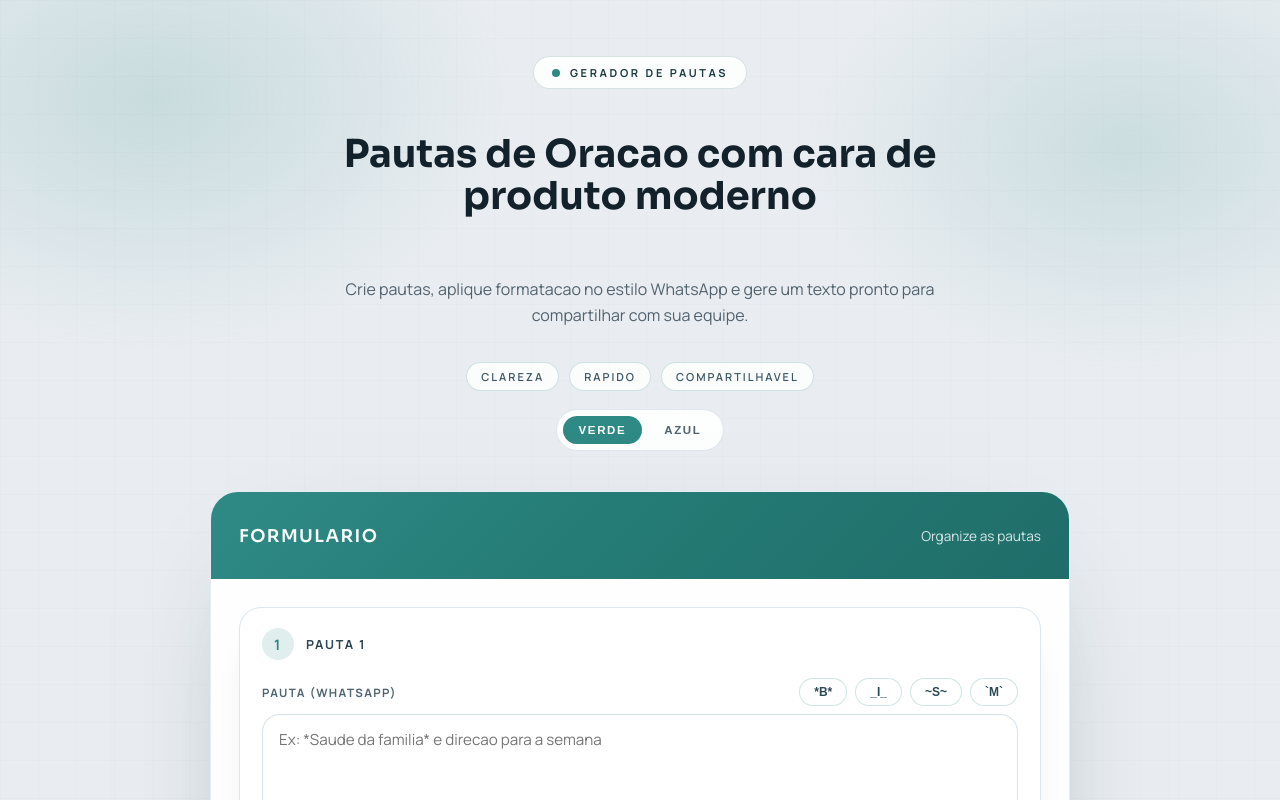
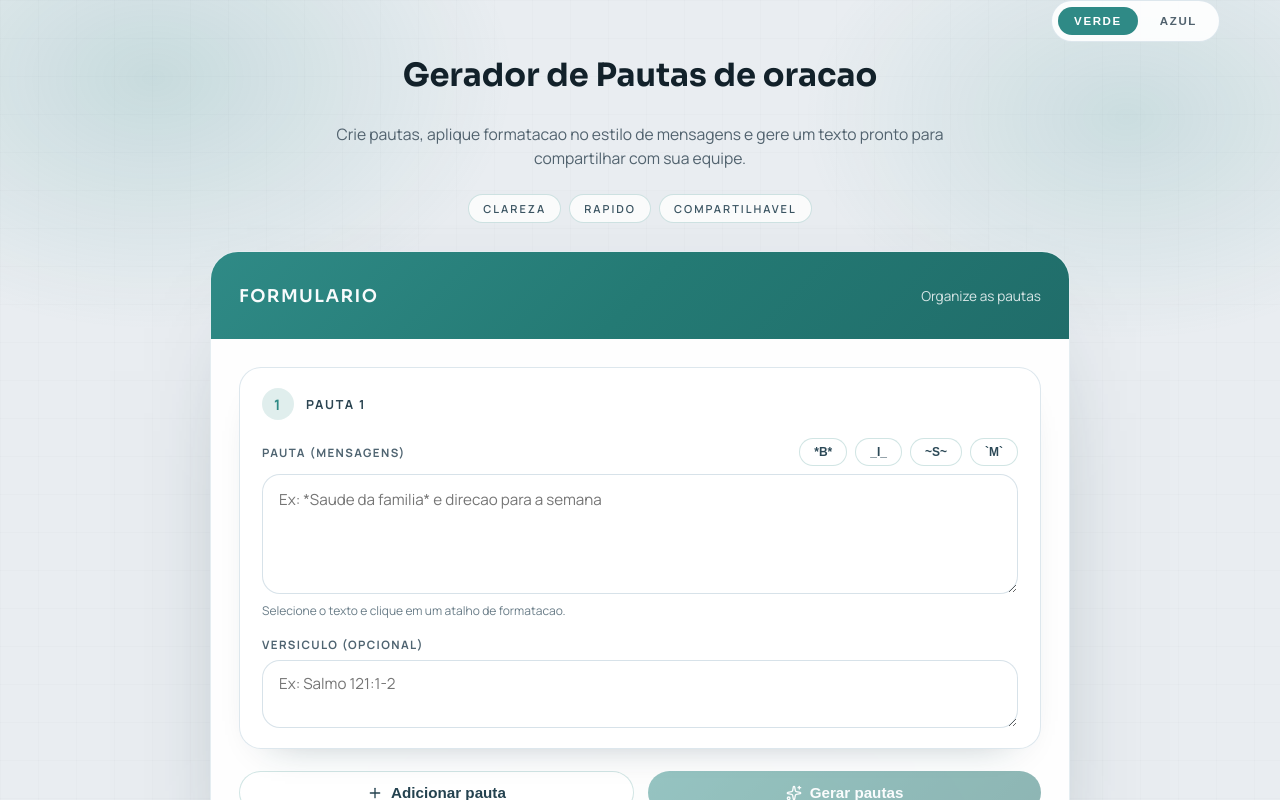
Before and after one commit to victtorvpb/prayer-guidelines-frontend, a React (Vite) app: page / in a window 1280 px wide. Shown: the top 800 px of the page. Built offline with nearby package versions, Linux system fonts and the light colour scheme.

Commit message:
feat: add prayer agenda feature with form fields and Vercel deployment instructions

```diff
--- /dev/null
+++ b/src/components/prayer-guidelines/fields.tsx
@@ -0,0 +1,190 @@
+import styled from "styled-components";
+
+const Field = styled.div`
+  display: flex;
+  flex-direction: column;
+  gap: 8px;
+`;
+
+const SectionHeader = styled.div`
+  display: flex;
+  justify-content: space-between;
+  align-items: center;
+  gap: 12px;
+`;
+
+const FieldLabel = styled.label`
+  font-size: 0.72rem;
+  font-weight: 700;
+  text-transform: uppercase;
+  letter-spacing: 0.12em;
+  color: #4f6471;
+`;
+
+const ShortcutRow = styled.div`
+  display: flex;
+  flex-wrap: wrap;
+  gap: 8px;
+`;
+
+const ShortcutButton = styled.button`
+  border-radius: 999px;
+  border: 1px solid var(--accent-fade);
+  background: #ffffff;
+  color: #2c4957;
+  font-size: 0.75rem;
+  font-weight: 700;
+  padding: 6px 14px;
+  cursor: pointer;
+  box-shadow: 0 12px 20px -18px rgba(12, 44, 58, 0.7);
+  transition: all 0.2s ease;
+
+  &:hover {
+    background: var(--accent-soft);
+  }
+`;
+
+const TextArea = styled.textarea<{ $hasWarning?: boolean }>`
+  border-radius: 18px;
+  border: 1px solid
+    ${({ $hasWarning }) =>
+      $hasWarning ? "#f2c94c" : "rgba(211, 223, 231, 0.9)"};
+  padding: 14px 16px;
+  min-height: 120px;
+  resize: vertical;
+  font-size: 0.95rem;
+  font-family: "Manrope", sans-serif;
+  color: #1f313b;
+  background: #ffffff;
+
+  &:focus {
+    outline: none;
+    border-color: ${({ $hasWarning }) =>
+      $hasWarning ? "#f2c94c" : "rgba(var(--accent-rgb), 0.5)"};
+    box-shadow: 0 0 0 3px
+      ${({ $hasWarning }) =>
+        $hasWarning
+          ? "rgba(242, 201, 76, 0.35)"
+          : "rgba(var(--accent-rgb), 0.2)"};
+  }
+`;
+
+const TextInput = styled.textarea<{ $hasWarning?: boolean }>`
+  border-radius: 18px;
+  border: 1px solid
+    ${({ $hasWarning }) =>
+      $hasWarning ? "#f2c94c" : "rgba(211, 223, 231, 0.9)"};
+  padding: 12px 16px;
+  font-size: 0.95rem;
+  font-family: "Manrope", sans-serif;
+  color: #1f313b;
+  background: #ffffff;
+  min-height: 64px;
+  resize: vertical;
+
+  &:focus {
+    outline: none;
+    border-color: ${({ $hasWarning }) =>
+      $hasWarning ? "#f2c94c" : "rgba(var(--accent-rgb), 0.5)"};
+    box-shadow: 0 0 0 3px
+      ${({ $hasWarning }) =>
+        $hasWarning
+          ? "rgba(242, 201, 76, 0.35)"
+          : "rgba(var(--accent-rgb), 0.2)"};
+  }
+`;
+
+const HelperText = styled.span`
+  font-size: 0.75rem;
+  color: #6a7d88;
+`;
+
+const WarningText = styled.span`
+  font-size: 0.75rem;
+  color: #a1492b;
+`;
+
+type PautaFieldProps = {
+  id: number;
+  value: string;
+  onChange: (value: string) => void;
+  onFormat: (prefix: string) => void;
+  textareaRef: (element: HTMLTextAreaElement | null) => void;
+  hasWarning?: boolean;
+  warningMessage?: string;
+};
+
+type VersiculoFieldProps = {
+  id: number;
+  value: string;
+  onChange: (value: string) => void;
+  hasWarning?: boolean;
+  warningMessage?: string;
+};
+
+const PautaField = ({
+  id,
+  value,
+  onChange,
+  onFormat,
+  textareaRef,
+  hasWarning,
+  warningMessage,
+}: PautaFieldProps) => (
+  <Field>
+    <SectionHeader>
+      <FieldLabel htmlFor={`pauta-${id}`}>Pauta (mensagens)</FieldLabel>
+      <ShortcutRow>
+        <ShortcutButton type="button" onClick={() => onFormat("*")}>
+          *B*
+        </ShortcutButton>
+        <ShortcutButton type="button" onClick={() => onFormat("_")}>
+          _I_
+        </ShortcutButton>
+        <ShortcutButton type="button" onClick={() => onFormat("~")}>
+          ~S~
+        </ShortcutButton>
+        <ShortcutButton type="button" onClick={() => onFormat("`")}>
+          `M`
+        </ShortcutButton>
+      </ShortcutRow>
+    </SectionHeader>
+    <TextArea
+      id={`pauta-${id}`}
+      ref={textareaRef}
+      value={value}
+      onChange={(event) => onChange(event.target.value)}
+      placeholder="Ex: *Saude da familia* e direcao para a semana"
+      rows={3}
+      $hasWarning={hasWarning}
+    />
+    <HelperText>
+      Selecione o texto e clique em um atalho de formatacao.
+    </HelperText>
+    {warningMessage ? <WarningText>{warningMessage}</WarningText> : null}
+  </Field>
+);
+
+const VersiculoField = ({
+  id,
+  value,
+  onChange,
+  hasWarning,
+  warningMessage,
+}: VersiculoFieldProps) => (
+  <Field>
+    <FieldLabel htmlFor={`versiculo-${id}`}>Versiculo (opcional)</FieldLabel>
+    <TextInput
+      id={`versiculo-${id}`}
+      value={value}
+      onChange={(event) => onChange(event.target.value)}
+      placeholder="Ex: Salmo 121:1-2"
+      autoComplete="off"
+      rows={2}
+      $hasWarning={hasWarning}
+    />
+    {warningMessage ? <WarningText>{warningMessage}</WarningText> : null}
+  </Field>
+);
+
+export { PautaField, VersiculoField };
--- a/src/pages/PrayerGuidelines.tsx
+++ b/src/pages/PrayerGuidelines.tsx
@@ -1,6 +1,11 @@
 import { useRef, useState } from "react";
 import { Copy, Plus, Sparkles, X } from "lucide-react";
 import styled, { css, keyframes } from "styled-components";
+
+import {
+  PautaField,
+  VersiculoField,
+} from "@/components/prayer-guidelines/fields";
 
 interface PrayerItem {
   id: number;
@@ -23,6 +28,31 @@ const getEmojiNumber = (index: number): string => {
   ];
   return emojiNumbers[index] || `${index + 1}️⃣`;
 };
+
+const PAUTA_LIMIT = 200;
+const VERSICULO_LIMIT = 100;
+
+const pautaWarnings = [
+  "😅 Calma ai! Isso nao e redacao do ENEM.",
+  "✍️ Pauta longa demais. Bora resumir?",
+  "📚 Ta escrevendo muito. Alguem vai ler isso tudo?",
+  "🧠 Menos palavras, mais impacto.",
+  "🧹 Texto comprido pede uma vassoura. Enxuga ai!",
+];
+
+const versiculoWarnings = [
+  "📖 Versiculo grande. Que tal cortar?",
+  "🫣 Ta longo. Vale o resumo?",
+  "✂️ Encurta o versiculo pra caber melhor.",
+  "🙃 Passou de 50! Respira e resume.",
+  "⚡ Direto ao ponto fica mais forte.",
+];
+
+const getPautaWarning = (index: number) =>
+  pautaWarnings[index] ?? pautaWarnings[0];
+
+const getVersiculoWarning = (index: number) =>
+  versiculoWarnings[index] ?? versiculoWarnings[0];
 
 const fadeUp = keyframes`
   from {
@@ -94,7 +124,7 @@ const Container = styled.div`
   position: relative;
   margin: 0 auto;
   width: min(1160px, 92vw);
-  padding: 56px 0 80px;
+  padding: 36px 0 64px;
 `;
 
 const Header = styled.header`
@@ -102,54 +132,32 @@ const Header = styled.header`
   display: flex;
   flex-direction: column;
   align-items: center;
-  gap: 18px;
-  margin-bottom: 40px;
+  gap: 8px;
+  margin-bottom: 28px;
   animation: ${fadeUp} 0.6s ease both;
-`;
-
-const Pill = styled.div`
-  display: inline-flex;
-  align-items: center;
-  gap: 10px;
-  padding: 8px 18px;
-  border-radius: 999px;
-  background: rgba(255, 255, 255, 0.85);
-  border: 1px solid rgba(37, 106, 102, 0.18);
-  color: #1c3c42;
-  text-transform: uppercase;
-  letter-spacing: 0.24em;
-  font-size: 11px;
-  font-weight: 700;
-  box-shadow: 0 18px 40px -30px rgba(12, 34, 44, 0.7);
-`;
-
-const PillDot = styled.span`
-  width: 8px;
-  height: 8px;
-  border-radius: 999px;
-  background: var(--accent);
 `;
 
 const Title = styled.h1`
   font-family: "Sora", "Manrope", sans-serif;
-  font-size: clamp(2.4rem, 3vw, 3.6rem);
+  font-size: clamp(2rem, 2.4vw, 3rem);
   color: #12212a;
-  line-height: 1.1;
+  line-height: 1.15;
   font-weight: 700;
-  max-width: 760px;
+  max-width: 720px;
 `;
 
 const Subtitle = styled.p`
   color: #51626e;
-  font-size: 1rem;
-  line-height: 1.6;
-  max-width: 640px;
+  font-size: 0.98rem;
+  line-height: 1.55;
+  max-width: 620px;
+  margin-top: -2px;
 `;
 
 const BadgeRow = styled.div`
   display: flex;
   flex-wrap: wrap;
-  gap: 10px;
+  gap: 8px;
   justify-content: center;
 `;
 
@@ -174,6 +182,19 @@ const ToggleGroup = styled.div`
   background: rgba(255, 255, 255, 0.9);
   border: 1px solid rgba(216, 227, 234, 0.85);
   box-shadow: 0 16px 32px -28px rgba(12, 44, 58, 0.6);
+`;
+
+const ColorSwitcher = styled.div`
+  position: absolute;
+  top: 0;
+  right: 0;
+
+  @media (max-width: 720px) {
+    position: static;
+    display: flex;
+    justify-content: center;
+    margin-bottom: 12px;
+  }
 `;
 
 const ToggleButton = styled.button<{ $active: boolean }>`
@@ -318,84 +339,6 @@ const GhostButton = styled.button`
     background: rgba(255, 228, 214, 0.8);
     color: #b24d2b;
   }
-`;
-
-const Field = styled.div`
-  display: flex;
-  flex-direction: column;
-  gap: 8px;
-`;
-
-const FieldLabel = styled.label`
-  font-size: 0.72rem;
-  font-weight: 700;
-  text-transform: uppercase;
-  letter-spacing: 0.12em;
-  color: #4f6471;
-`;
-
-const ShortcutRow = styled.div`
-  display: flex;
-  flex-wrap: wrap;
-  gap: 8px;
-`;
-
-const ShortcutButton = styled.button`
-  border-radius: 999px;
-  border: 1px solid var(--accent-fade);
-  background: #ffffff;
-  color: #2c4957;
-  font-size: 0.75rem;
-  font-weight: 700;
-  padding: 6px 14px;
-  cursor: pointer;
-  box-shadow: 0 12px 20px -18px rgba(12, 44, 58, 0.7);
-  transition: all 0.2s ease;
-
-  &:hover {
-    background: var(--accent-soft);
-  }
-`;
-
-const TextArea = styled.textarea`
-  border-radius: 18px;
-  border: 1px solid rgba(211, 223, 231, 0.9);
-  padding: 14px 16px;
-  min-height: 120px;
-  resize: vertical;
-  font-size: 0.95rem;
-  font-family: "Manrope", sans-serif;
-  color: #1f313b;
-  background: #ffffff;
-
-  &:focus {
-    outline: none;
-    border-color: rgba(var(--accent-rgb), 0.5);
-    box-shadow: 0 0 0 3px rgba(var(--accent-rgb), 0.2);
-  }
-`;
-
-const TextInput = styled.textarea`
-  border-radius: 18px;
-  border: 1px solid rgba(211, 223, 231, 0.9);
-  padding: 12px 16px;
-  font-size: 0.95rem;
-  font-family: "Manrope", sans-serif;
-  color: #1f313b;
-  background: #ffffff;
-  min-height: 64px;
-  resize: vertical;
-
-  &:focus {
-    outline: none;
-    border-color: rgba(var(--accent-rgb), 0.5);
-    box-shadow: 0 0 0 3px rgba(var(--accent-rgb), 0.2);
-  }
-`;
-
-const HelperText = styled.span`
-  font-size: 0.75rem;
-  color: #6a7d88;
 `;
 
 const ButtonRow = styled.div`
@@ -567,6 +510,9 @@ function PrayerGuidelines() {
   const [needsRegenerate, setNeedsRegenerate] = useState(false);
   const [theme, setTheme] = useState<"green" | "blue">("green");
   const pautaRefs = useRef<Record<number, HTMLTextAreaElement | null>>({});
+  const pautaWarningIndexRef = useRef<Record<number, number>>({});
+  const versiculoWarningIndexRef = useRef<Record<number, number>>({});
+  const previewRef = useRef<HTMLDivElement | null>(null);
 
   const addPrayerItem = () => {
     setPrayerItems((current) => {
@@ -582,11 +528,27 @@ function PrayerGuidelines() {
     field: "pauta" | "versiculo",
     value: string,
   ) => {
-    setPrayerItems((current) =>
-      current.map((item) =>
+    setPrayerItems((current) => {
+      const nextItems = current.map((item) =>
         item.id === id ? { ...item, [field]: value } : item,
-      ),
       );
+      const isPauta = field === "pauta";
+      const limit = isPauta ? PAUTA_LIMIT : VERSICULO_LIMIT;
+      const warnings = isPauta ? pautaWarnings : versiculoWarnings;
+      const warningRef = isPauta
+        ? pautaWarningIndexRef
+        : versiculoWarningIndexRef;
+      const trimmedLength = value.trim().length;
+
+      if (trimmedLength > limit) {
+        if (warningRef.current[id] === undefined) {
+          warningRef.current[id] = Math.floor(Math.random() * warnings.length);
+        }
+      } else {
+        delete warningRef.current[id];
+      }
+      return nextItems;
+    });
     setNeedsRegenerate(showGenerated);
     setCopyState("idle");
   };
@@ -594,6 +556,8 @@ function PrayerGuidelines() {
   const removePrayerItem = (id: number) => {
     if (prayerItems.length > 1) {
       setPrayerItems((current) => current.filter((item) => item.id !== id));
+      delete pautaWarningIndexRef.current[id];
+      delete versiculoWarningIndexRef.current[id];
       setNeedsRegenerate(showGenerated);
       setCopyState("idle");
     }
@@ -639,6 +603,16 @@ function PrayerGuidelines() {
     setShowGenerated(true);
     setNeedsRegenerate(false);
     setCopyState("idle");
+    window.setTimeout(() => {
+      if (!window.matchMedia("(max-width: 720px)").matches) return;
+      const preview = previewRef.current;
+      if (!preview) return;
+      const rect = preview.getBoundingClientRect();
+      const inView = rect.top >= 0 && rect.bottom <= window.innerHeight;
+      if (!inView) {
+        preview.scrollIntoView({ behavior: "smooth", block: "start" });
+      }
+    }, 120);
   };
 
   const copyToClipboard = async () => {
@@ -657,21 +631,7 @@ function PrayerGuidelines() {
     <Page data-theme={theme}>
       <BackgroundLayer />
       <Container>
-        <Header>
-          <Pill>
-            <PillDot />
-            Gerador de Pautas
-          </Pill>
-          <Title>Pautas de Oracao com cara de produto moderno</Title>
-          <Subtitle>
-            Crie pautas, aplique formatacao no estilo WhatsApp e gere um texto
-            pronto para compartilhar com sua equipe.
-          </Subtitle>
-          <BadgeRow>
-            <Badge>Clareza</Badge>
-            <Badge>Rapido</Badge>
-            <Badge>Compartilhavel</Badge>
-          </BadgeRow>
+        <ColorSwitcher>
           <ToggleGroup role="group" aria-label="Selecionar cor">
             <ToggleButton
               type="button"
@@ -688,6 +648,18 @@ function PrayerGuidelines() {
               Azul
             </ToggleButton>
           </ToggleGroup>
+        </ColorSwitcher>
+        <Header>
+          <Title>Gerador de Pautas de oracao</Title>
+          <Subtitle>
+            Crie pautas, aplique formatacao no estilo de mensagens e gere um
+            texto pronto para compartilhar com sua equipe.
+          </Subtitle>
+          <BadgeRow>
+            <Badge>Clareza</Badge>
+            <Badge>Rapido</Badge>
+            <Badge>Compartilhavel</Badge>
+          </BadgeRow>
         </Header>
 
         <Grid $hasPreview={showGenerated && !!generated}>
@@ -699,6 +671,20 @@ function PrayerGuidelines() {
             <CardBody>
               {prayerItems.map((item, index) => {
                 const number = index + 1;
+                const pautaLength = item.pauta.trim().length;
+                const versiculoLength = item.versiculo.trim().length;
+                const pautaWarningIndex =
+                  pautaWarningIndexRef.current[item.id] ?? 0;
+                const versiculoWarningIndex =
+                  versiculoWarningIndexRef.current[item.id] ?? 0;
+                const pautaWarning =
+                  pautaLength > PAUTA_LIMIT
+                    ? getPautaWarning(pautaWarningIndex)
+                    : undefined;
+                const versiculoWarning =
+                  versiculoLength > VERSICULO_LIMIT
+                    ? getVersiculoWarning(versiculoWarningIndex)
+                    : undefined;
                 return (
                   <Section
                     key={item.id}
@@ -720,74 +706,29 @@ function PrayerGuidelines() {
                       ) : null}
                     </SectionHeader>
 
-                    <Field>
-                      <SectionHeader>
-                        <FieldLabel htmlFor={`pauta-${item.id}`}>
-                          Pauta (WhatsApp)
-                        </FieldLabel>
-                        <ShortcutRow>
-                          <ShortcutButton
-                            type="button"
-                            onClick={() => applyPautaFormat(item.id, "*")}
-                          >
-                            *B*
-                          </ShortcutButton>
-                          <ShortcutButton
-                            type="button"
-                            onClick={() => applyPautaFormat(item.id, "_")}
-                          >
-                            _I_
-                          </ShortcutButton>
-                          <ShortcutButton
-                            type="button"
-                            onClick={() => applyPautaFormat(item.id, "~")}
-                          >
-                            ~S~
-                          </ShortcutButton>
-                          <ShortcutButton
-                            type="button"
-                            onClick={() => applyPautaFormat(item.id, "`")}
-                          >
-                            `M`
-                          </ShortcutButton>
-                        </ShortcutRow>
-                      </SectionHeader>
-                      <TextArea
-                        id={`pauta-${item.id}`}
-                        ref={(element) => {
+                    <PautaField
+                      id={item.id}
+                      value={item.pauta}
+                      onChange={(value) =>
+                        updatePrayerItem(item.id, "pauta", value)
+                      }
+                      onFormat={(prefix) => applyPautaFormat(item.id, prefix)}
+                      textareaRef={(element) => {
                         pautaRefs.current[item.id] = element;
                       }}
-                        value={item.pauta}
-                        onChange={(event) =>
-                          updatePrayerItem(item.id, "pauta", event.target.value)
+                      hasWarning={pautaLength > PAUTA_LIMIT}
+                      warningMessage={pautaWarning}
+                    />
+
+                    <VersiculoField
+                      id={item.id}
+                      value={item.versiculo}
+                      onChange={(value) =>
+                        updatePrayerItem(item.id, "versiculo", value)
                       }
-                        placeholder="Ex: *Saude da familia* e direcao para a semana"
-                        rows={3}
+                      hasWarning={versiculoLength > VERSICULO_LIMIT}
+                      warningMessage={versiculoWarning}
                     />
-                      <HelperText>
-                        Selecione o texto e clique em um atalho de formatacao.
-                      </HelperText>
-                    </Field>
-
-                    <Field>
-                      <FieldLabel htmlFor={`versiculo-${item.id}`}>
-                        Versiculo (opcional)
-                      </FieldLabel>
-                      <TextInput
-                        id={`versiculo-${item.id}`}
-                        value={item.versiculo}
-                        onChange={(event) =>
-                          updatePrayerItem(
-                            item.id,
-                            "versiculo",
-                            event.target.value,
-                          )
-                        }
-                        placeholder="Ex: Salmo 121:1-2"
-                        autoComplete="off"
-                        rows={2}
-                      />
-                    </Field>
                   </Section>
                 );
               })}
@@ -816,6 +757,7 @@ function PrayerGuidelines() {
           </Card>
 
           {showGenerated && generated ? (
+            <div ref={previewRef}>
               <PreviewCard>
                 <CardTop>
                   <CardTopTitle>Preview</CardTopTitle>
@@ -863,6 +805,7 @@ function PrayerGuidelines() {
                   ) : null}
                 </PreviewBody>
               </PreviewCard>
+            </div>
           ) : null}
         </Grid>
       </Container>
```
Also changed, not shown: vercel.json (added), 1 other file (tests, documents, lock files or other folders). Lines whose indentation alone changed are shown as unchanged.
